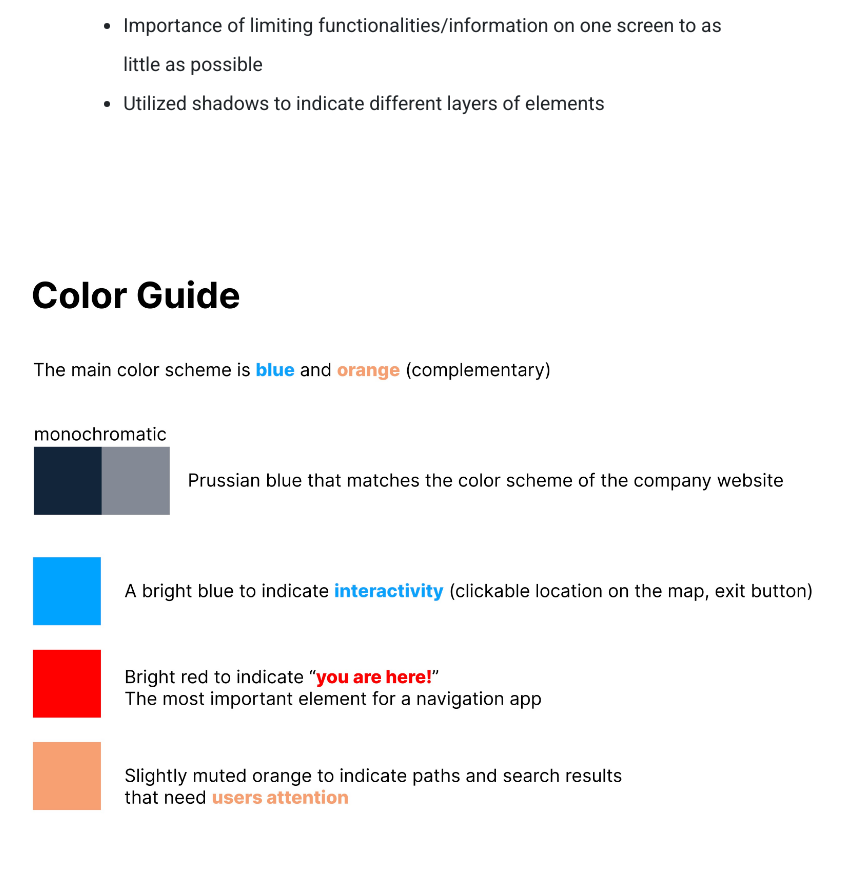
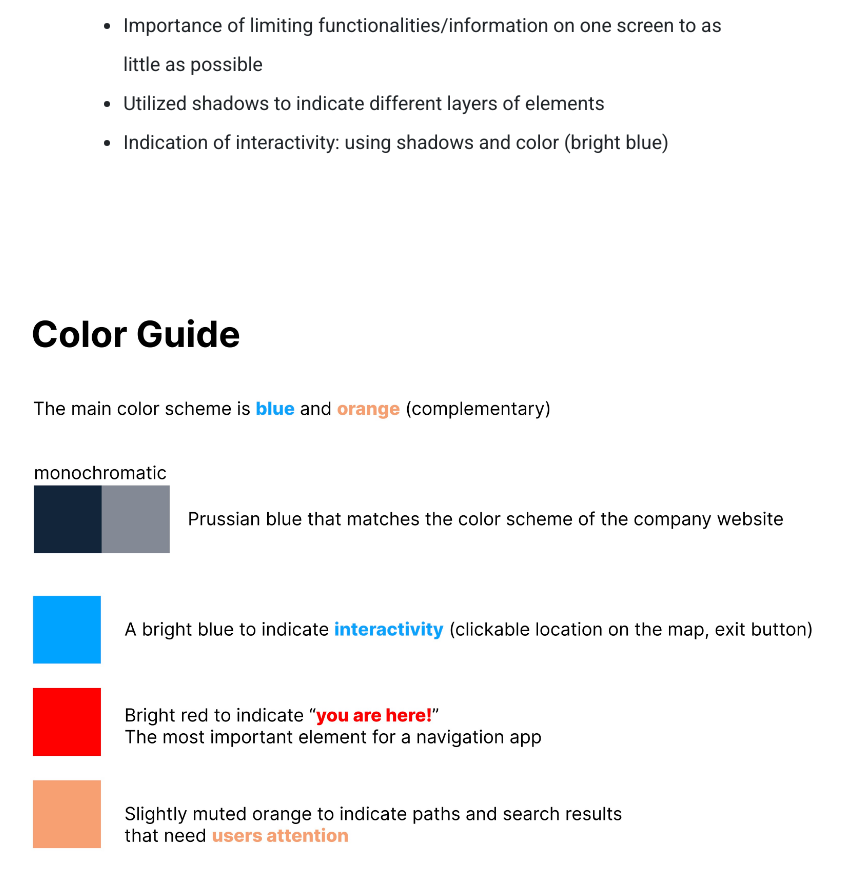
Before and after one commit to EmberShan/my_portfolio, a React (Create React App) app: page /mdp in a window 1280 px wide. Shown: the part 1684-2572 px from the top of the page, without its empty margins (232-1075 px from the left). Built offline with nearby package versions, Linux system fonts and the light colour scheme.

Commit message:
added more content

```diff
--- a/src/Detail/mdp.js
+++ b/src/Detail/mdp.js
@@ -79,6 +79,7 @@ export default function MDP() {
                     <li> Importance of limiting functionalities/information
                         on one screen to as little as possible </li>
                     <li> Utilized shadows to indicate different layers of elements </li>
+                    <li> Indication of interactivity: using shadows and color (bright blue) </li>
                 </ul>
 
             </p>
```
